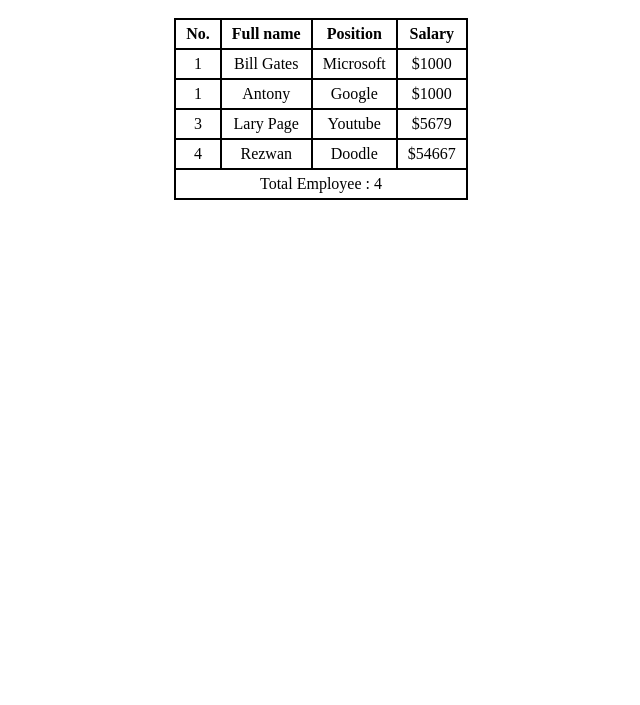
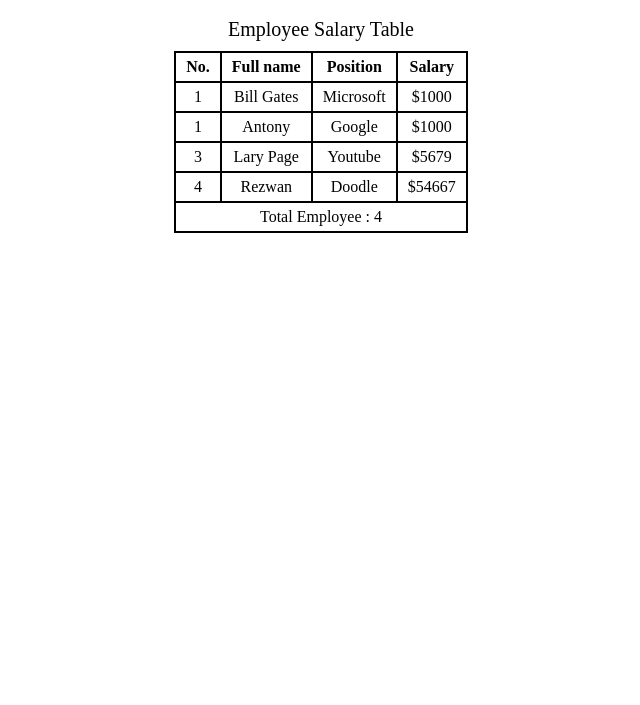
Before and after one commit to rezwan2230/table-repo, a plain HTML site: page index.html in a window 1280 px wide. Shown: the part 95-800 px from the top of the page, without its empty margins (319-959 px from the left). Drawn offline with Linux system fonts and the light colour scheme.

Commit message:
added table caption

```diff
--- a/index.html
+++ b/index.html
@@ -12,6 +12,7 @@
         <h2>HTML Table</h2>
 
         <table>
+            <caption class="table-caption">Employee Salary Table</caption>
             <thead>
                 <tr>
                     <th>No.</th>
--- a/styles/test.css
+++ b/styles/test.css
@@ -1,5 +1,10 @@
 
 
+.table-caption{
+    font-size: 20px;
+    margin-bottom: 10px;
+
+}
 h2{
     text-align: center;
     font-size: 40px;
```
